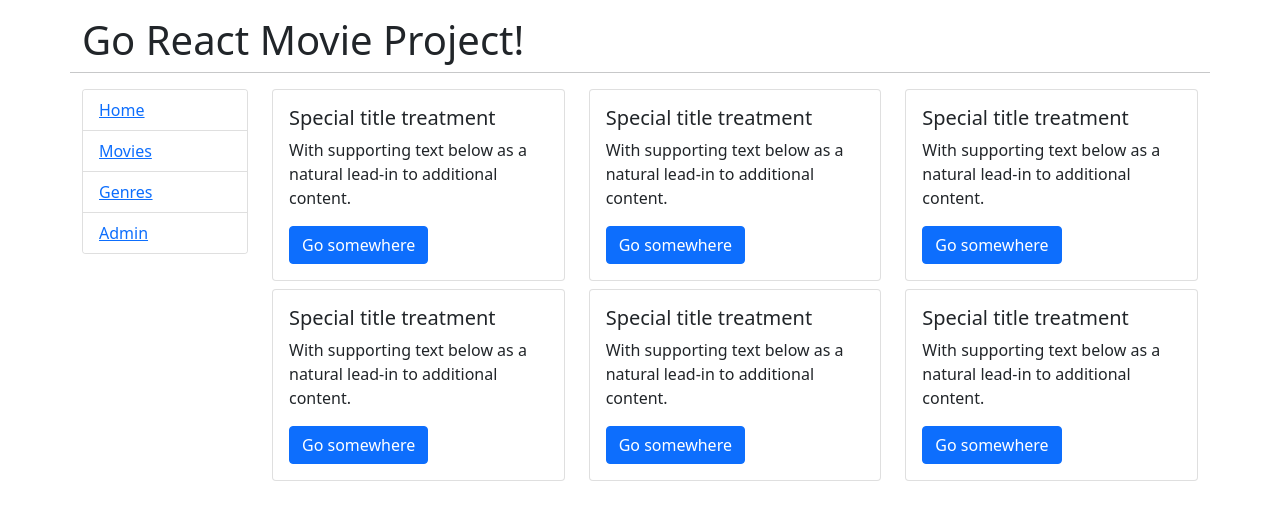
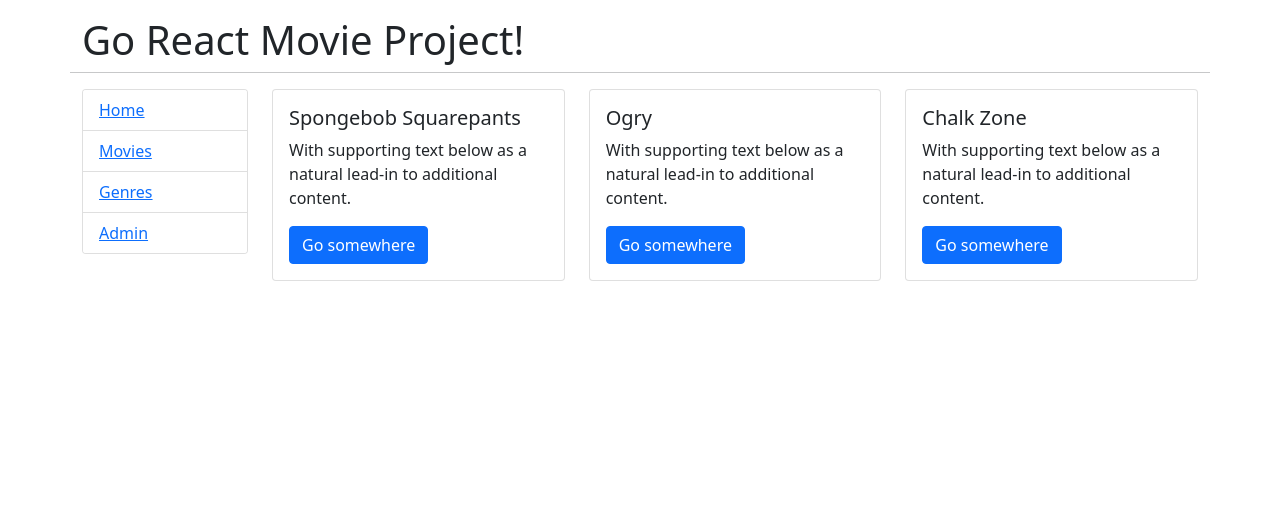
Before and after one commit to ikhbarnuri/idstack-goreactmovie-frontend, a React (Vite) app: page / in a window 1280 px wide. Shown: the top 520 px of the page. Built offline with nearby package versions, Linux system fonts and the light colour scheme.

Commit message:
menampilkan list movie secara dinamis

```diff
--- a/src/components/MovieList.jsx
+++ b/src/components/MovieList.jsx
@@ -1,69 +1,34 @@
+import { useEffect, useState } from "react";
+
 function MovieList() {
+  const [movies, setMovies] = useState([]);
+
+  useEffect(() => {
+    setMovies([
+      { id: 1, title: "Spongebob Squarepants", runTime: 145 },
+      { id: 2, title: "Ogry", runTime: 145 },
+      { id: 3, title: "Chalk Zone", runTime: 145 },
+    ]);
+  }, []);
+
   return (
     <div className="row">
-            <div className="col-sm-4 mb-2">
+      {movies.map((movie, index) => (
+        <div key={index} className="col-sm-4 mb-2">
           <div className="card">
             <div className="card-body">
-                        <h5 className="card-title">Special title treatment</h5>
+              <h5 className="card-title">{movie.title}</h5>
               <p className="card-text">
-                            With supporting text below as a natural lead-in to additional content.
+                With supporting text below as a natural lead-in to additional
+                content.
               </p>
-                        <a href="#" className="btn btn-primary">Go somewhere</a>
+              <a href="#" className="btn btn-primary">
+                Go somewhere
+              </a>
             </div>
           </div>
         </div>
-            <div className="col-sm-4 mb-2">
-                <div className="card">
-                    <div className="card-body">
-                        <h5 className="card-title">Special title treatment</h5>
-                        <p className="card-text">With supporting text below as a natural lead-in to
-                            additional content.</p>
-                        <a href="#" className="btn btn-primary">Go somewhere</a>
-                    </div>
-                </div>
-            </div>
-            <div className="col-sm-4 mb-2">
-                <div className="card">
-                    <div className="card-body">
-                        <h5 className="card-title">Special title treatment</h5>
-                        <p className="card-text">
-                            With supporting text below as a natural lead-in to additional content.
-                        </p>
-                        <a href="#" className="btn btn-primary">Go somewhere</a>
-                    </div>
-                </div>
-            </div>
-            <div className="col-sm-4 mb-2">
-                <div className="card">
-                    <div className="card-body">
-                        <h5 className="card-title">Special title treatment</h5>
-                        <p className="card-text">With supporting text below as a natural lead-in to
-                            additional content.</p>
-                        <a href="#" className="btn btn-primary">Go somewhere</a>
-                    </div>
-                </div>
-            </div>
-            <div className="col-sm-4 mb-2">
-                <div className="card">
-                    <div className="card-body">
-                        <h5 className="card-title">Special title treatment</h5>
-                        <p className="card-text">
-                            With supporting text below as a natural lead-in to additional content.
-                        </p>
-                        <a href="#" className="btn btn-primary">Go somewhere</a>
-                    </div>
-                </div>
-            </div>
-            <div className="col-sm-4 mb-2">
-                <div className="card">
-                    <div className="card-body">
-                        <h5 className="card-title">Special title treatment</h5>
-                        <p className="card-text">With supporting text below as a natural lead-in to
-                            additional content.</p>
-                        <a href="#" className="btn btn-primary">Go somewhere</a>
-                    </div>
-                </div>
-            </div>
+      ))}
     </div>
   );
 }
```
Lines whose indentation alone changed are shown as unchanged.
